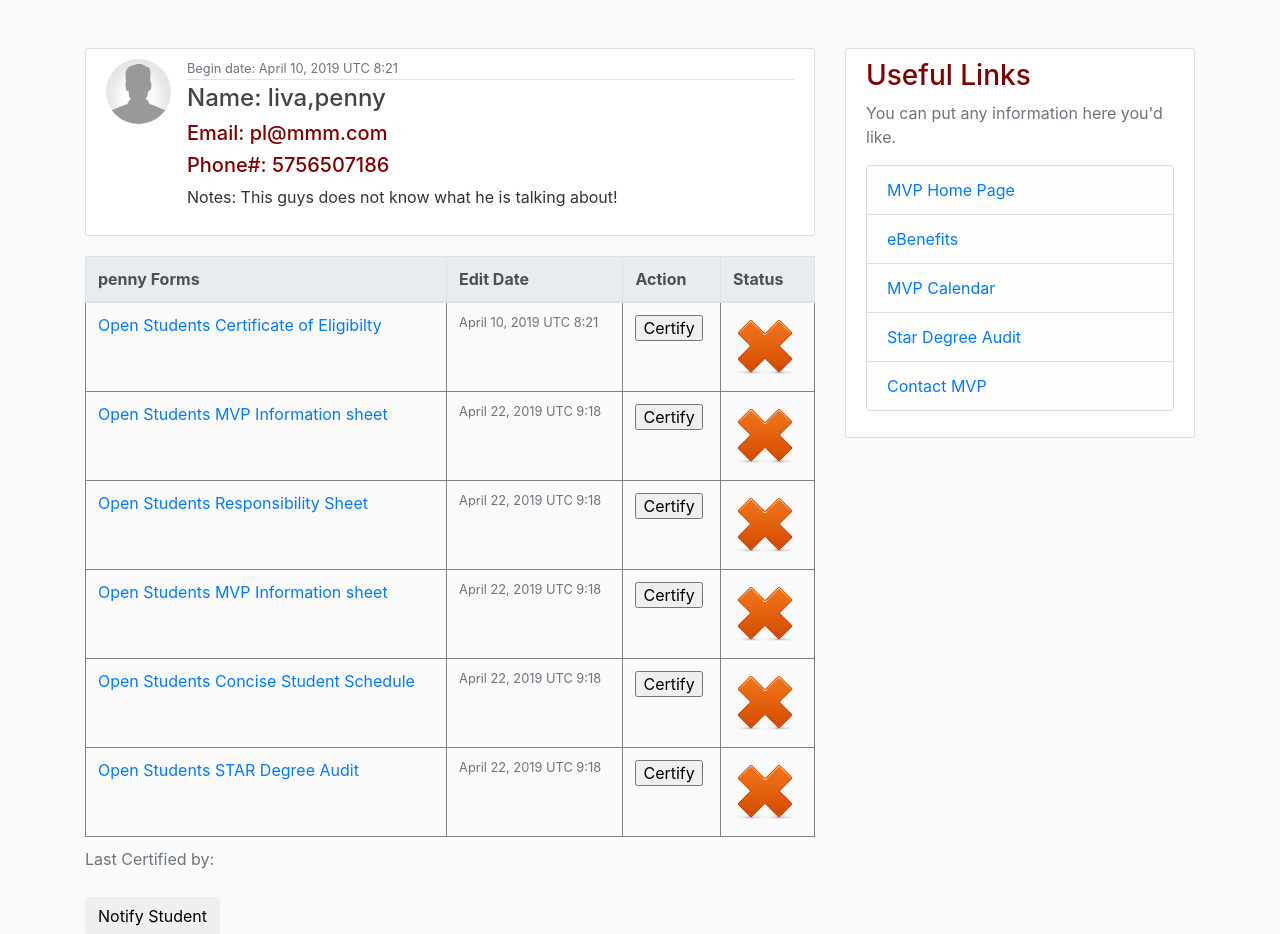
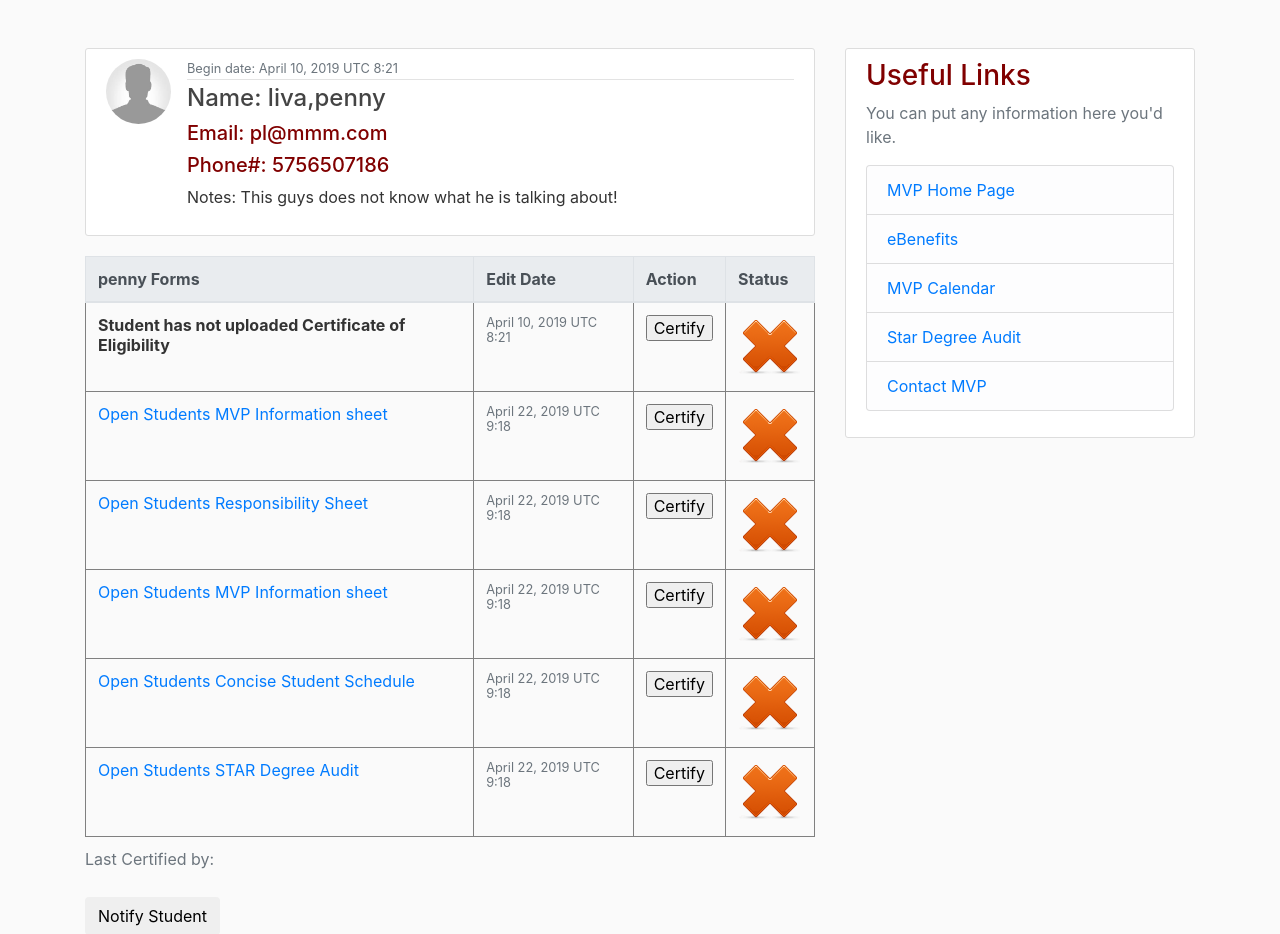
Before and after one commit to McGovern95/VABT, a Django app: a page that uses VABT/dashboard/templates/dashboard/user_posts.html in a window 1280 px wide. Shown: the part 56-990 px from the top of the page. Run offline with Django 3.2, Linux system fonts and the light colour scheme; data comes from the database, SQL or seed files in the repository; both versions use the stored data as it was after the commit; some libraries are stand-ins or nearby versions.

Commit message:
file works

```diff
--- a/VABT/dashboard/templates/dashboard/user_posts.html
+++ b/VABT/dashboard/templates/dashboard/user_posts.html
@@ -32,10 +32,13 @@
             </tr>
         </thead>
         <tr>
+
             {%if post.student.userextended.cert_of_elig == null %}
-            <th>Student has not uploaded Certificate of Eligibility</th>
+                <th>Student has not uploaded Certificate of Eligibility</th>
+            {%elif post.students.userextended.cert_of_elig == blank%}
+                <th>Student has not uploaded Certificate of Eligibility</th>
             {%else%}
-            <td><a href="/media/{{post.student.userextended.cert_of_elig}}" target="_blank">Open Students Certificate of Eligibilty</a></td>
+                <td><a href="/media/{{post.student.userextended.cert_of_elig}}" target="_blank">Open Students Certificate of Eligibilty</a></td>
             {%endif %}
             <td><small class="text-muted">{{ post.date_began|date:"F d, Y T g:i" }}</small></td>
             <td>
@@ -119,7 +122,7 @@
             {%if post.student.userextended.star_deg_audit == null %}
             <th>Student has not uploaded their STAR Degree Audit</th>
             {%else%}
-            <td><a href="/media/{{post.student.userextended.star_deg_audits}}" target="_blank">Open Students STAR Degree Audit</a></td>
+            <td><a href="/media/{{post.student.userextended.star_deg_audit}}" target="_blank">Open Students STAR Degree Audit</a></td>
             {%endif %}
             <td><small class="text-muted">{{ post.date_audit|date:"F d, Y T g:i" }}</small></td>
             <td>
--- a/VABT/dashboard/views.py
+++ b/VABT/dashboard/views.py
@@ -52,7 +52,7 @@
         studentcert = Post.objects.get(student=userdefault)
         date = timezone.now()
 
-        ##HERE IAN. WE DID ITTTT
+        #buttons for certification
         if(request.GET.get('boolcoecert')):
             studentcert.date_cert = date
             if(studentcert.Certificate_of_eligibility == False):
@@ -261,27 +261,28 @@
                     headers = {'Reply-To': 'contact_email@gmail.com' }
                     )
                 email.send()
-                messages.success(request, f'Your Email Message Has Been Sent to '+ userdefault.first_name)
+                messages.success(request, f'Your Email Message Has Been Sent t00o '+ userdefault.first_name)
 
         elif(userextended.phone_notifications == False):
-            if(message1=="" and message2=="" and message3=="" and message4=="" and message5=="" and message6==""):
-                email = EmailMessage(
-                'VABT Notification ',
-                'You are now Cetified! \n',
-                'VABT Notifications' +'<sender@gmail.com>',
-                [userextended.phone_number +'@vtext.com'],
-                headers = {'Reply-To': 'contact_email@gmail.com' }
-                )
-            else:
-                email = EmailMessage(
-                'VABT Notification',
-                'Please turn in the following forms: \n'+message1+message2+message3+message4+message5+message6,
-                'VABT Notifications' +'<sender@gmail.com>',
-                [userdefault.email],
-                headers = {'Reply-To': 'contact_email@gmail.com' }
-                )
-            email.send()
-            messages.success(request, f'Your Email Message Has Been Sent to '+ userdefault.first_name)
+            if(request.GET.get('certbtn')):
+                if(message1=="" and message2=="" and message3=="" and message4=="" and message5=="" and message6==""):
+                    email = EmailMessage(
+                    'VABT Notification ',
+                    'You are now Cetified! \n',
+                    'VABT Notifications' +'<sender@gmail.com>',
+                    [userextended.phone_number +'@vtext.com'],
+                    headers = {'Reply-To': 'contact_email@gmail.com' }
+                    )
+                else:
+                    email = EmailMessage(
+                    'VABT Notification',
+                    'Please turn in the following forms: \n'+message1+message2+message3+message4+message5+message6,
+                    'VABT Notifications' +'<sender@gmail.com>',
+                    [userdefault.email],
+                    headers = {'Reply-To': 'contact_email@gmail.com' }
+                    )
+                email.send()
+                messages.success(request, f'Your Email Message Has Been Sent to00 '+ userdefault.first_name)
 
 
         return super(UserPostListView, self).get(request, *args, **kwargs)
--- a/VABT/users/views.py
+++ b/VABT/users/views.py
@@ -22,8 +22,7 @@
             user.userextended.save()
             user.refresh_from_db()
             user.save()
-            print(user)
-            #owner = User.o.get(id=student_id)
+
             Post.objects.create(title="Checklist for"+user.last_name,comment="Default", student = user)
 
             request.user.is_staff = False
```
Also changed, not shown: VABT/db.sqlite3, 6 other files.
